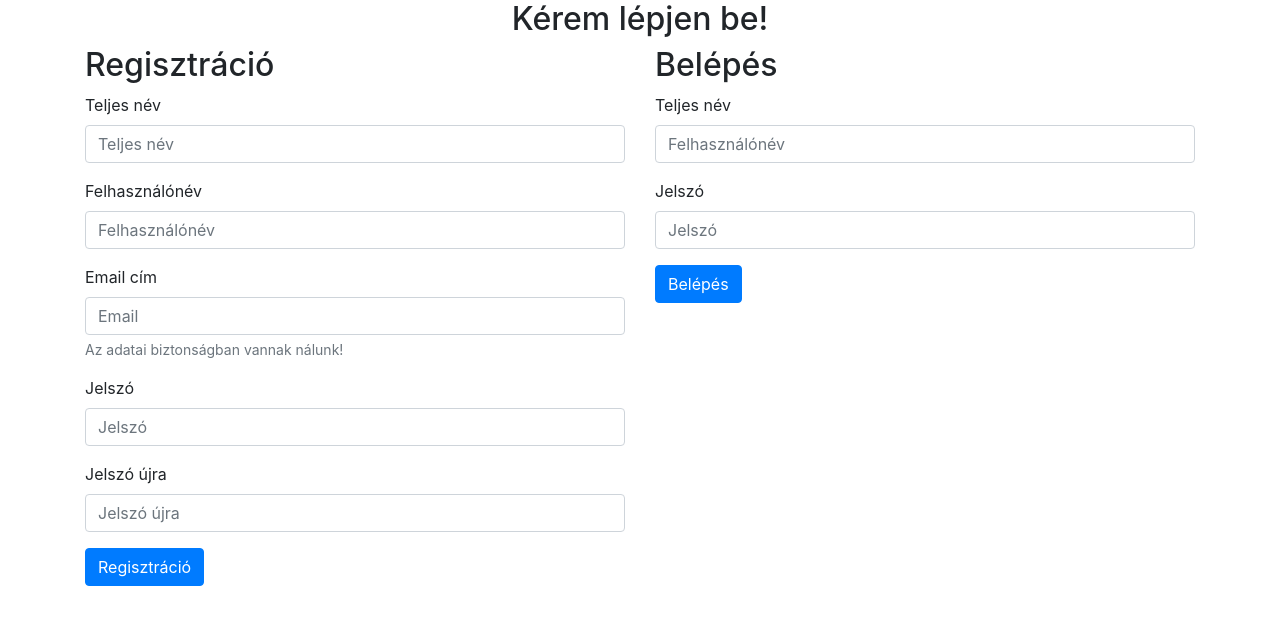
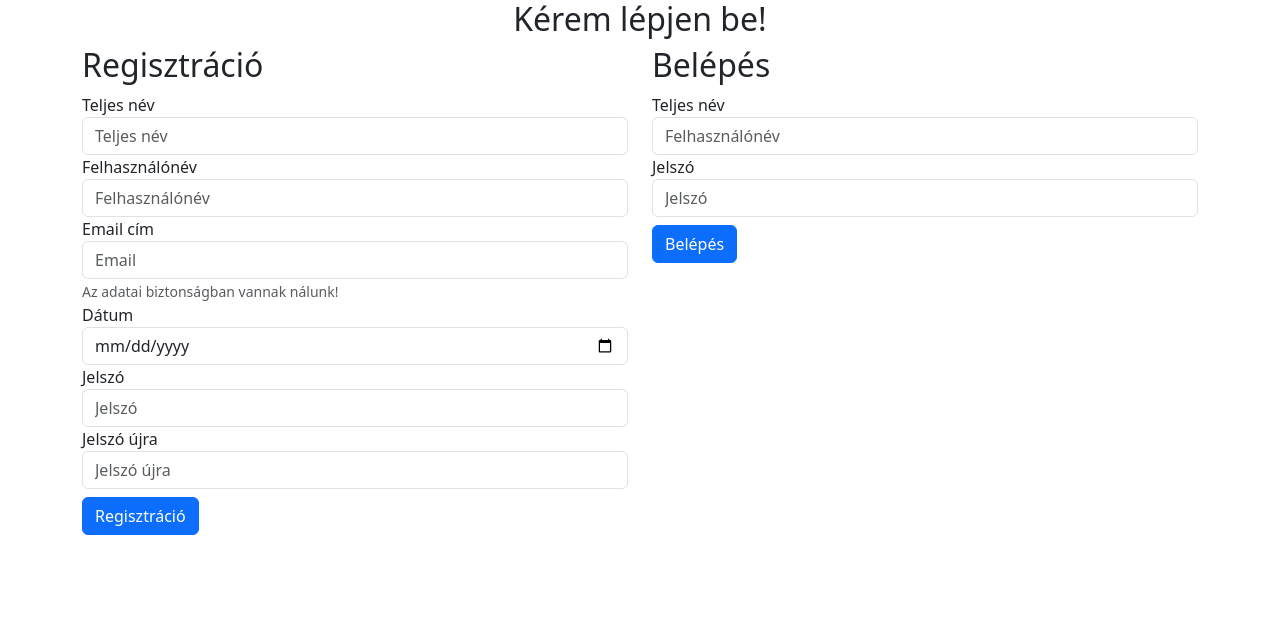
Before and after one commit to badzso-boop/licit, a PHP site: page / in a window 1280 px wide. Shown: the top 625 px of the page. Run offline with PHP 8.4, Linux system fonts and the light colour scheme.

Commit message:
feltoltes

```diff
--- a/index.php
+++ b/index.php
@@ -10,15 +10,17 @@
     <meta name="viewport" content="width=device-width, initial-scale=1.0">
     <title>Adnijo</title>
 
-    <link rel="stylesheet" href="https://cdn.jsdelivr.net/npm/bootstrap@4.6.2/dist/css/bootstrap.min.css" integrity="sha384-xOolHFLEh07PJGoPkLv1IbcEPTNtaed2xpHsD9ESMhqIYd0nLMwNLD69Npy4HI+N" crossorigin="anonymous">
-    <script src="https://cdn.jsdelivr.net/npm/jquery@3.5.1/dist/jquery.slim.min.js" integrity="sha384-DfXdz2htPH0lsSSs5nCTpuj/zy4C+OGpamoFVy38MVBnE+IbbVYUew+OrCXaRkfj" crossorigin="anonymous"></script>
-    <script src="https://cdn.jsdelivr.net/npm/bootstrap@4.6.2/dist/js/bootstrap.bundle.min.js" integrity="sha384-Fy6S3B9q64WdZWQUiU+q4/2Lc9npb8tCaSX9FK7E8HnRr0Jz8D6OP9dO5Vg3Q9ct" crossorigin="anonymous"></script>
+    <link href="https://cdn.jsdelivr.net/npm/bootstrap@5.3.0-alpha1/dist/css/bootstrap.min.css" rel="stylesheet" integrity="sha384-GLhlTQ8iRABdZLl6O3oVMWSktQOp6b7In1Zl3/Jr59b6EGGoI1aFkw7cmDA6j6gD" crossorigin="anonymous">
+    <link rel="stylesheet" href="https://cdn.jsdelivr.net/npm/bootstrap-icons@1.10.3/font/bootstrap-icons.css">
+
+    <script src="https://cdn.jsdelivr.net/npm/@popperjs/core@2.11.6/dist/umd/popper.min.js" integrity="sha384-oBqDVmMz9ATKxIep9tiCxS/Z9fNfEXiDAYTujMAeBAsjFuCZSmKbSSUnQlmh/jp3" crossorigin="anonymous"></script>
+    <script src="https://cdn.jsdelivr.net/npm/bootstrap@5.3.0-alpha1/dist/js/bootstrap.min.js" integrity="sha384-mQ93GR66B00ZXjt0YO5KlohRA5SY2XofN4zfuZxLkoj1gXtW8ANNCe9d5Y3eG5eD" crossorigin="anonymous"></script>
+
 
     <script src="js/script.js"></script>
     <link rel="stylesheet" href="css/style.css">
 </head>
 <body>
-
 
     <div class="container">
         <?php
@@ -37,27 +39,37 @@
                     <div>
                         <form action="includes/signup.inc.php" method="post">
                             <div class="form-group">
+                                <!--TELJES NÉV-->
                                 <label for="exampleInputEmail1">Teljes név</label>
                                 <input type="text" name="name" class="form-control" placeholder="Teljes név">
                             </div>
                             <div class="form-group">
+                                <!--FELHASZNÁLÓNÉV-->
                                 <label for="exampleInputEmail1">Felhasználónév</label>
                                 <input type="text" name="fname" class="form-control" placeholder="Felhasználónév">
                             </div>
                             <div class="form-group">
+                                <!--E-MAIL CÍM-->
                                 <label for="exampleInputEmail1">Email cím</label>
                                 <input type="email" name="email" class="form-control" placeholder="Email">
                                 <small id="emailHelp" class="form-text text-muted">Az adatai biztonságban vannak nálunk!</small>
                             </div>
                             <div class="form-group">
+                                <!--DÁTUM-->
+                                <label for="exampleInputEmail1">Dátum</label>
+                                <input type="date" name="email" class="form-control">
+                            </div>
+                            <div class="form-group">
+                                <!--JELSZÓ-->
                                 <label for="exampleInputPassword1">Jelszó</label>
                                 <input type="password" name="jelszo" class="form-control" placeholder="Jelszó">
                             </div>
                             <div class="form-group">
+                                <!--JELSZÓ-->
                                 <label for="exampleInputPassword1">Jelszó újra</label>
                                 <input type="password" name="jelszorpt" class="form-control" placeholder="Jelszó újra">
                             </div>
-                            <button type="submit" class="btn btn-primary" name="reg">Regisztráció</button>
+                            <button type="submit" class="btn btn-primary mt-2" name="reg">Regisztráció</button>
                         </form>
                     </div>
 
@@ -102,7 +114,7 @@
                                 <label for="exampleInputEmail1">Jelszó</label>
                                 <input type="password" name="jelszo" class="form-control" placeholder="Jelszó">
                             </div>
-                            <button type="submit" class="btn btn-primary" name="belep">Belépés</button>
+                            <button type="submit" class="btn btn-primary mt-2" name="belep">Belépés</button>
                         </form>
                     </div>
                     <?php
```
Also changed, not shown: README.md, 1 other file.
